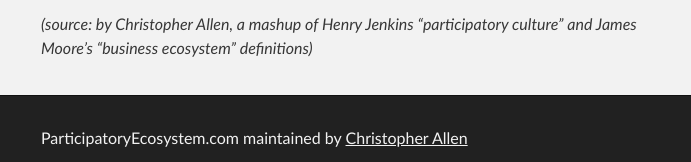
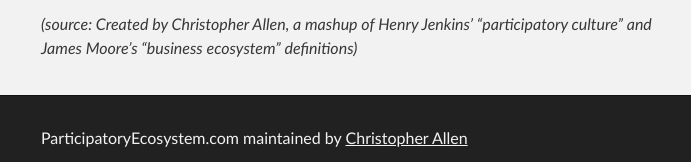
Before and after one commit to ChristopherA/www.ParticipatoryEcosystem.org, a plain HTML site: page index.html in a window 1280 px wide. Shown: the part 571-733 px from the top of the page, 279-970 px from the left. Drawn offline with Linux system fonts and the light colour scheme.

Commit message:
Tweaked credits line.

```diff
--- a/index.html
+++ b/index.html
@@ -29,7 +29,7 @@
 
 <p>A participatory system is resilient, and has system processes, such as decentralization, to prevent bad actors. Every stakeholder in a participatory ecosystem believes that their goods and services matter, and feel some degree of social connection and community with one another (at least they care what other people think about what they produce.) Not every stakeholder must produce, but all must believe that they are free to produce when ready and what they contribute will be appropriately valued.</p>
 
-<p><em font="size=-1">(source: by Christopher Allen, a mashup of Henry Jenkins “participatory culture” and James Moore’s “business ecosystem” definitions)</font></em></p>
+<p><em font="size=-1">(source: Created by Christopher Allen, a mashup of Henry Jenkins’ “participatory culture” and James Moore’s “business ecosystem” definitions)</font></em></p>
       </section>
     </div>
 
```
